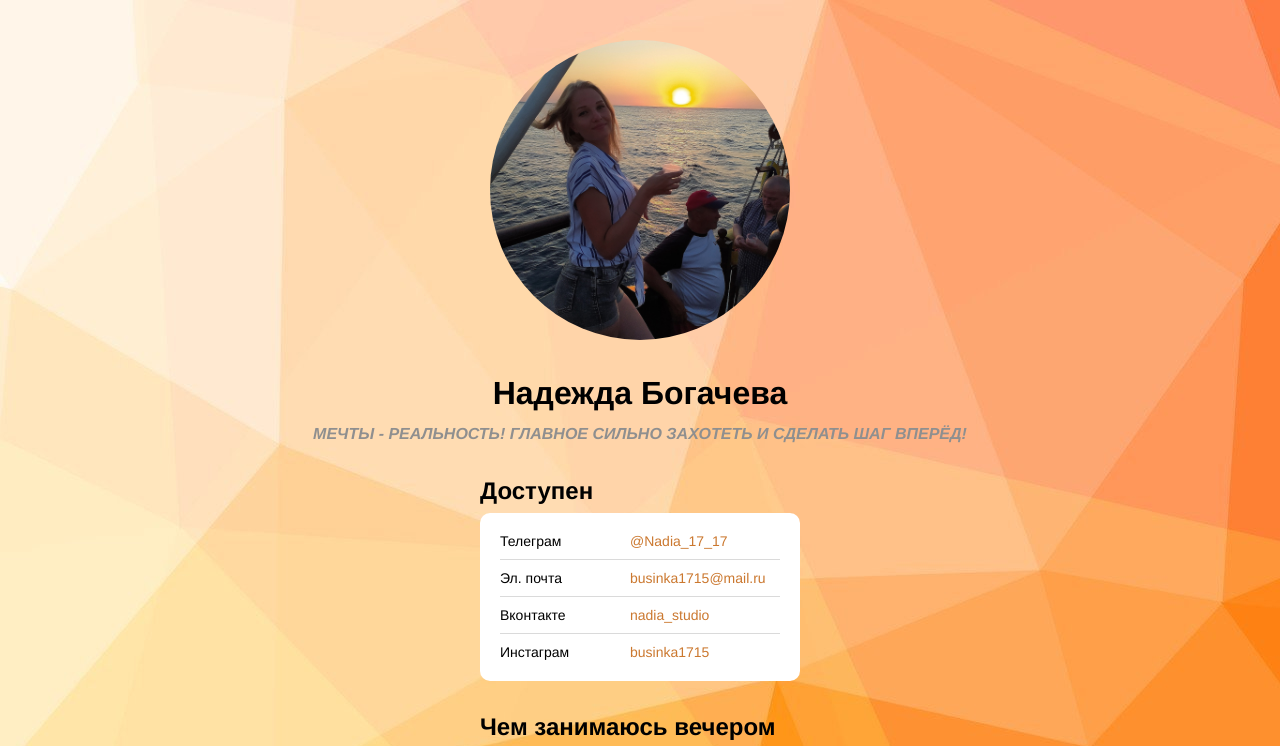
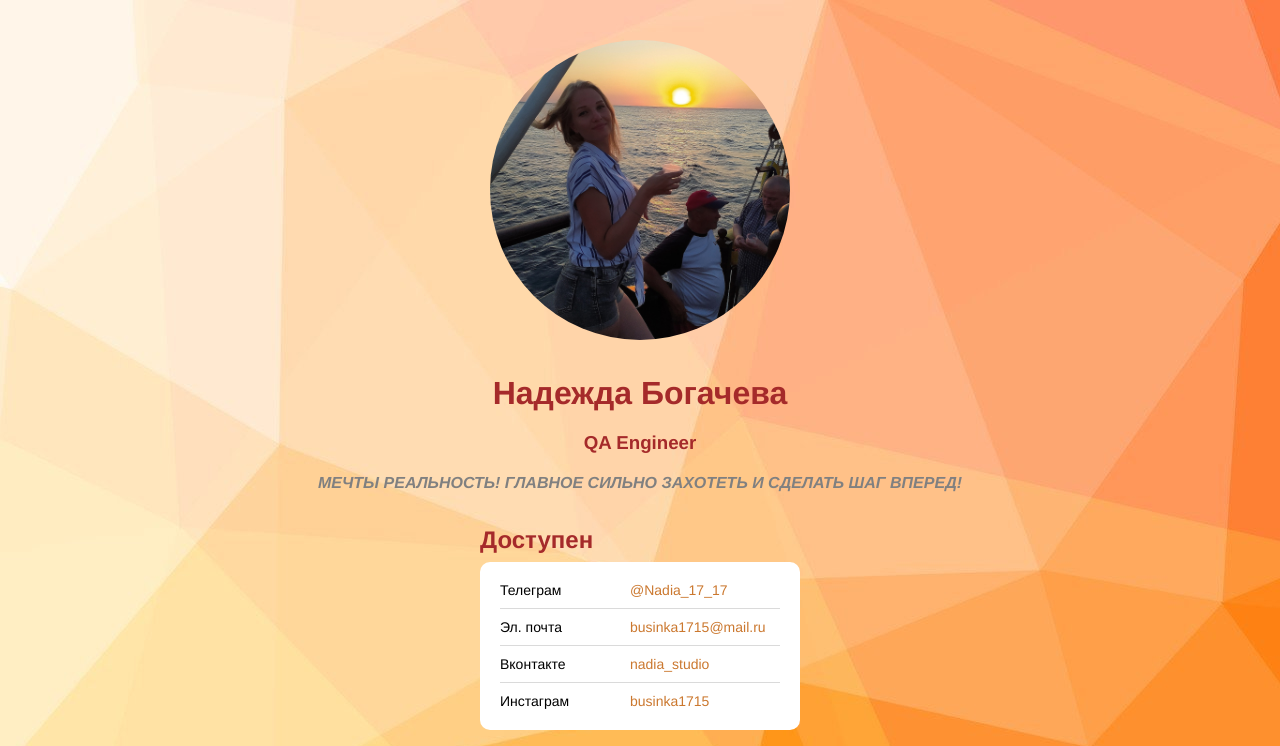
Before and after one commit to NadiBog-QA/NadiBog-QA.github.io, a plain HTML site: page index.html in a window 1280 px wide. Shown: the top 746 px of the page. Drawn offline with Linux system fonts and the light colour scheme.

Commit message:
общие доработки

```diff
--- a/index.html
+++ b/index.html
@@ -14,13 +14,14 @@
       <img src="N1.jpg" alt="avatar" class="header__avatar hover-effect2 " width="300" height="300">
     </center>
     <center>
-      <h1 class="header__title">Надежда Богачева</h1>
-      <h3 class="header__subtitle"><i>МЕЧТЫ - РЕАЛЬНОСТЬ! ГЛАВНОЕ СИЛЬНО ЗАХОТЕТЬ И СДЕЛАТЬ ШАГ ВПЕРЁД!</i></h3>
+      <h1 class="header__title" style="color: brown">Надежда Богачева</h1>
+      <h3 style="color: brown">QA Engineer</h3>
+      <h2 class="header__subtitle" style="color: grey"><i>МЕЧТЫ РЕАЛЬНОСТЬ! ГЛАВНОЕ СИЛЬНО ЗАХОТЕТЬ И СДЕЛАТЬ ШАГ ВПЕРЕД!</i></h2>
     </center>
     </header>
     <main>
       <section class="links">
-        <h2 class="links__header">Доступен</h2>
+        <h2 class="links__header" style="color: brown">Доступен</h2>
         <ul class="links__container">
           <li class="links__link">
             <p class="links__title">Телеграм</p>
@@ -45,7 +46,7 @@
         </ul>
       </section>
       <section class="links">
-        <h2 class="links__header">Чем занимаюсь вечером</h2>
+        <h2 class="links__header" style="color: brown">Чем занимаюсь вечером</h2>
         <ul class="links__container">
           <li class="links__link">
             <p class="links__title">Слушаю музыку</p>
--- a/js.js
+++ b/js.js
@@ -3,5 +3,5 @@ const button = document.querySelector('button');
 
 /* Тут на кнопку навешиваем обрабочик, который ждёт клика и тогда запустит логику */
 button.addEventListener('click', function() {
-	alert('Не сдавайся!')
+	alert('Не сдавайся! ;)')
 })
```
